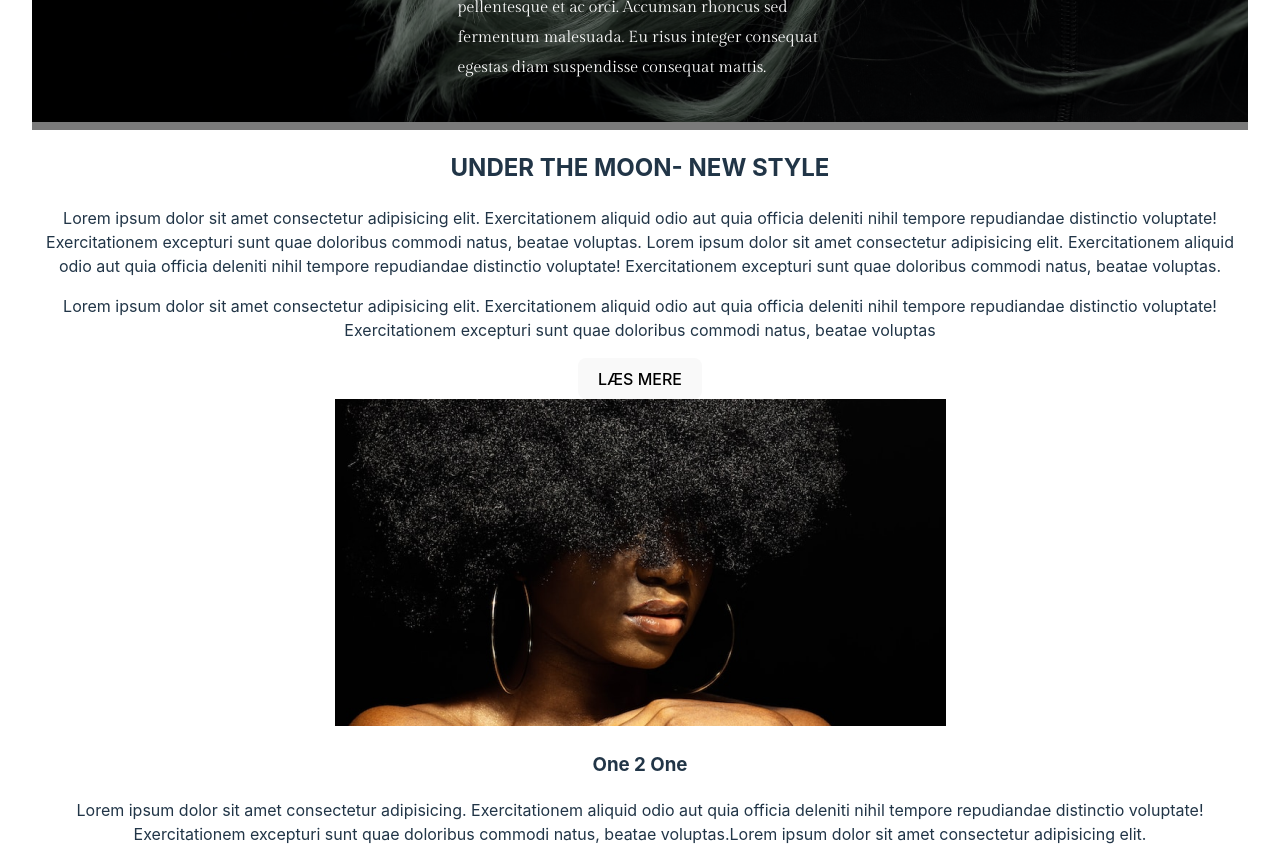
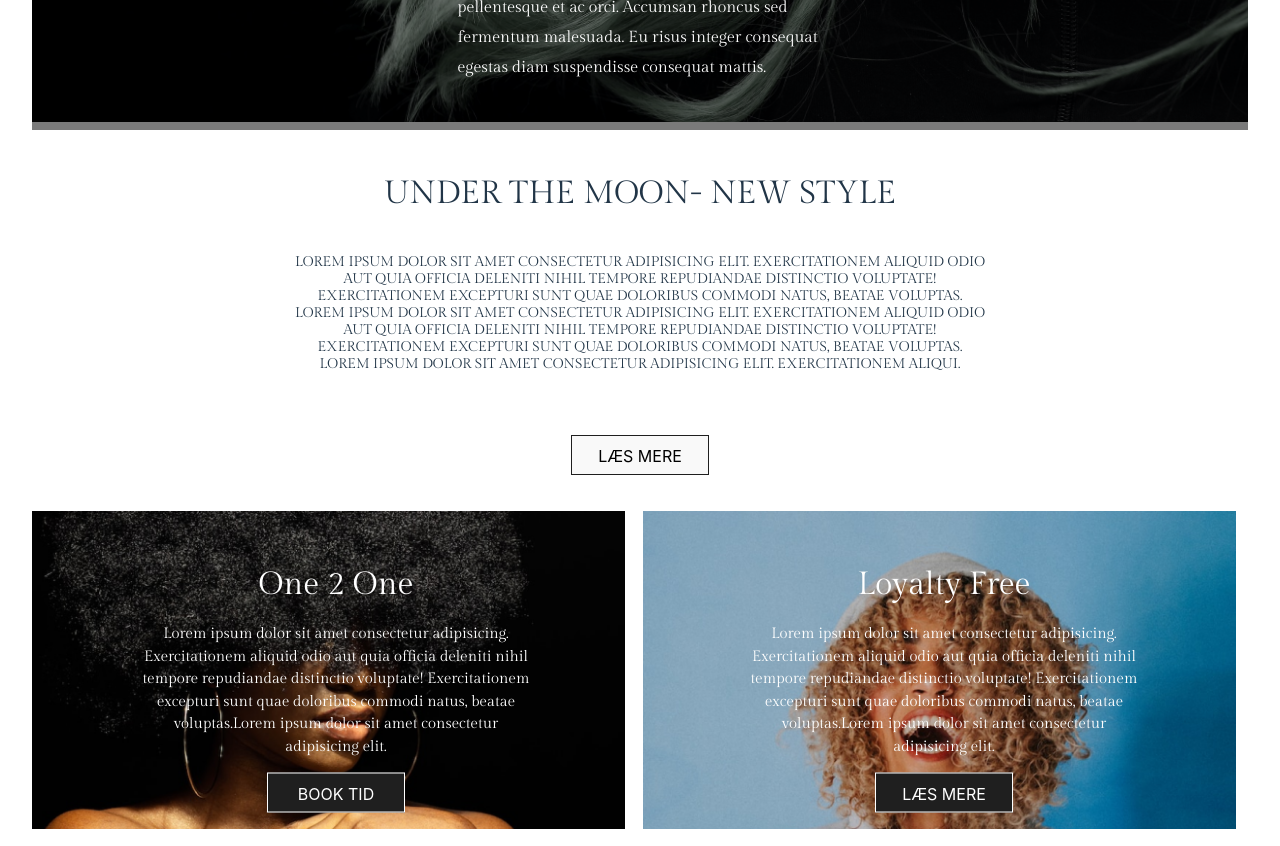
Before and after one commit to elop123/Gallery_React, a React (Vite) app in the folder Gallery_react/: page / in a window 1280 px wide. Shown: the part 720-1566 px from the top of the page. Built offline with nearby package versions, Linux system fonts and the light colour scheme.

Commit message:
h1 change

```diff
--- a/Gallery_react/src/App.jsx
+++ b/Gallery_react/src/App.jsx
@@ -12,7 +12,7 @@ function App() {
 
   return (
     <>
-      <Header />
+      <Header headerText='Under the Moon' />
       <Main />
       <Gallery />
       <Footer />
--- a/Gallery_react/src/components/Footer.jsx
+++ b/Gallery_react/src/components/Footer.jsx
@@ -1,20 +1,20 @@
-import style from '../style/Footer.module.scss'
+import styles from '../style/Footer.module.scss'
 
 function Footer (){
     return(
 <>
-<footer className={style.main_footer}>
-<div className={style.footerSection}>
+<footer className={styles.main_footer}>
+<div className={styles.footerSection}>
 <h2>SUBSCRIBE TO NEWSLATER</h2>
-<form className={style.form}>
-<input type="text" placeholder ="Full name" className={style.nameInput} />
-<input type="email" placeholder ="Email" className={style.emailInput} />
+<form className={styles.form}>
+<input type="text" placeholder ="Full name" className={styles.nameInput} />
+<input type="email" placeholder ="Email" className={styles.emailInput} />
 <button>SIGN UP</button>
 </form>
 </div>
-<div className={style.footerSection}>
+<div className={styles.footerSection}>
 <h2>QUIK LINKS</h2>
-<ul className={style.links}>
+<ul className={styles.links}>
 <li>Hjem</li>
 <li>Om os</li>
 <li>Prisliste</li>
@@ -23,13 +23,13 @@ function Footer (){
 <li>Kontakt</li>
 </ul>
 <h2>FOLLOW US</h2>
-<div className={style.icons}>
+<div className={styles.icons}>
 <img src="..//src/assets/twitter-sign.png"></img>
 <img src="..//src/assets/twitter-sign.png"></img>
 <img src="..//src/assets/twitter-sign.png"></img>
 </div>
 </div>
-<div className={style.footerSection}>
+<div className={styles.footerSection}>
 <h2>FIND US</h2>
 <p>WhatsApp</p>
 <p>+45 23 43 43 43</p>
--- a/Gallery_react/src/components/Main.jsx
+++ b/Gallery_react/src/components/Main.jsx
@@ -1,30 +1,29 @@
 import Img1 from '../assets/images/Img1.png'
 import Img2 from '../assets/images/Img2.png'
-import '../style/Main.module.scss'
+import styles from '../style/Main.module.scss'
 import Button from './Button';
 
 function Main(){
 return(
 <>
-<section className="newStyle">
+<section className={styles.newStyle}>
 <h2>UNDER THE MOON- NEW STYLE</h2>
 <p>Lorem ipsum dolor sit amet consectetur adipisicing elit. Exercitationem aliquid
             odio aut quia officia deleniti nihil tempore repudiandae distinctio voluptate!
             Exercitationem excepturi sunt quae doloribus commodi natus, beatae voluptas.
         Lorem ipsum dolor sit amet consectetur adipisicing elit. Exercitationem aliquid
         odio aut quia officia deleniti nihil tempore repudiandae distinctio voluptate!
-        Exercitationem excepturi sunt quae doloribus commodi natus, beatae voluptas.</p>
-<p>Lorem ipsum dolor sit amet consectetur adipisicing elit. Exercitationem aliquid
-        odio aut quia officia deleniti nihil tempore repudiandae distinctio voluptate!
-        Exercitationem excepturi sunt quae doloribus commodi natus, beatae voluptas </p>
+        Exercitationem excepturi sunt quae doloribus commodi natus, beatae voluptas.
+Lorem ipsum dolor sit amet consectetur adipisicing elit. Exercitationem aliqui.</p>
+
 <Button text="LÆS MERE" />
 </section>
-<section className="gallery">
+<section className={styles.gallery}>
 <div>
 <img src={Img1} alt="img1" />
-<div className='gal'>
+<div className={styles.gal}>
 <h3>One 2 One</h3>
-<p className="galleryText">
+<p className={styles.galleryText}>
             Lorem ipsum dolor sit amet consectetur adipisicing.
             Exercitationem aliquid odio aut quia officia deleniti
             nihil tempore repudiandae distinctio voluptate!
@@ -36,9 +35,9 @@ return(
 </div>
 <div>
 <img src={Img2} alt="img2" />
-<div className='gal2'>
+<div className={styles.gal2}>
 <h3>Loyalty Free</h3>
-<p className="galleryText">
+<p className={styles.galleryText}>
             Lorem ipsum dolor sit amet consectetur adipisicing.
             Exercitationem aliquid odio aut quia officia deleniti
             nihil tempore repudiandae distinctio voluptate!
--- a/Gallery_react/src/style/Main.module.scss
+++ b/Gallery_react/src/style/Main.module.scss
@@ -18,7 +18,7 @@
         font-size: 14px;
         line-height: 17px;
         text-transform: uppercase;
-
+        padding-top: 1rem;
     }
     button{
         width: 138px;
@@ -26,6 +26,7 @@
         border: 1px solid #1F1F1F;
         border-radius: 0;
         font-weight: normal;
+        margin-top: 3rem;
     }
 }
 
```
